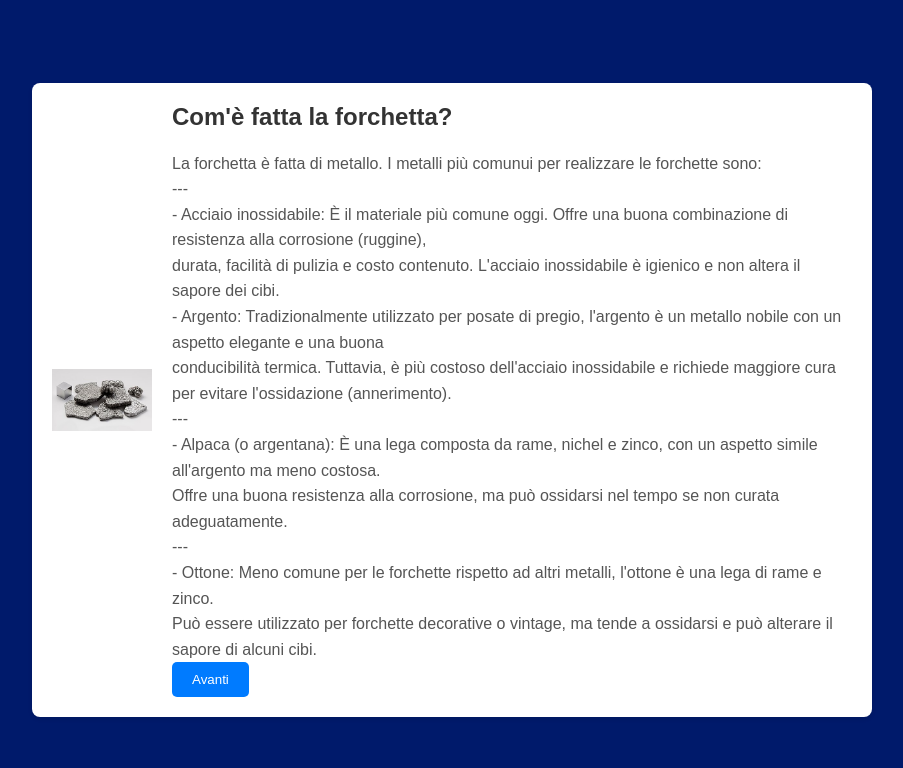
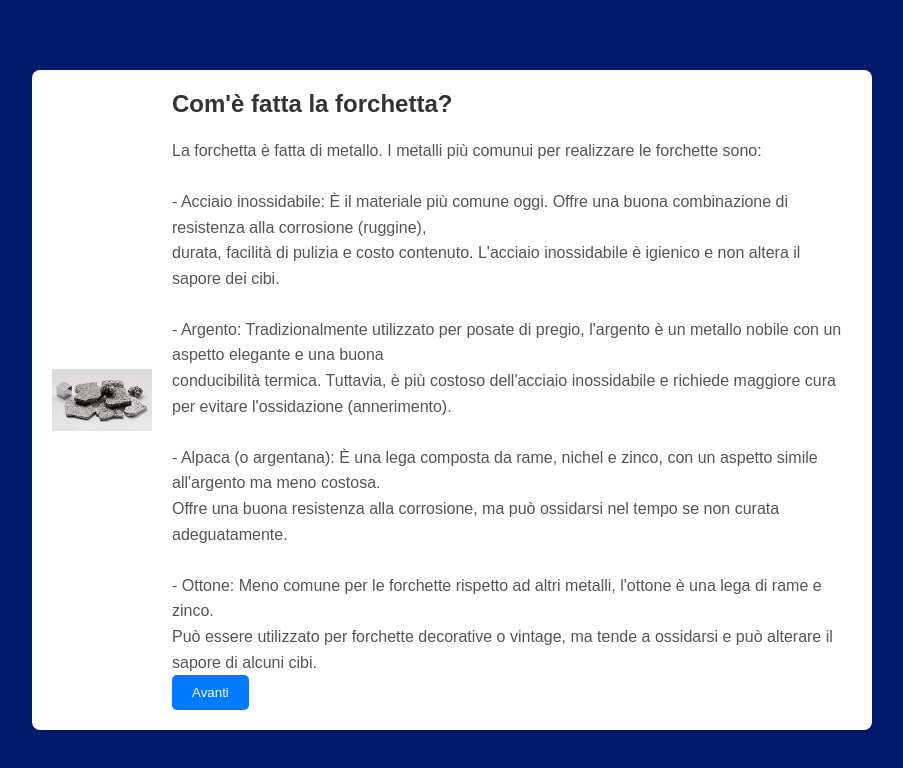
Before and after one commit to madebyanto/presentazione.tecnologia.io, a plain HTML site: page pagina2.html in a window 1280 px wide. Shown: the whole page, without its empty margins (188-1091 px from the left). Drawn offline with Linux system fonts and the light colour scheme.

Commit message:
Update pagina2.html

```diff
--- a/pagina2.html
+++ b/pagina2.html
@@ -74,15 +74,16 @@
         <div>
             <h2>Com'è fatta la forchetta?</h2>
             <p>La forchetta è fatta di metallo. I metalli più comunui per realizzare le forchette sono:<br>
-                ---<br>
+                <br>
             - Acciaio inossidabile: È il materiale più comune oggi. Offre una buona combinazione di resistenza alla corrosione (ruggine), <br>
               durata, facilità di pulizia e costo contenuto. L'acciaio inossidabile è igienico e non altera il sapore dei cibi.<br>
+                <br>
             - Argento: Tradizionalmente utilizzato per posate di pregio, l'argento è un metallo nobile con un aspetto elegante e una buona<br>
               conducibilità termica. Tuttavia, è più costoso dell'acciaio inossidabile e richiede maggiore cura per evitare l'ossidazione (annerimento).<br>
-                ---<br>
+                <br>
             - Alpaca (o argentana): È una lega composta da rame, nichel e zinco, con un aspetto simile all'argento ma meno costosa.<br>
               Offre una buona resistenza alla corrosione, ma può ossidarsi nel tempo se non curata adeguatamente.<br>
-                ---<br>
+                <br>
             - Ottone: Meno comune per le forchette rispetto ad altri metalli, l'ottone è una lega di rame e zinco.<br>
               Può essere utilizzato per forchette decorative o vintage, ma tende a ossidarsi e può alterare il sapore di alcuni cibi.</p>
             <button onclick="avantiFunzione()">Avanti</button>
```
